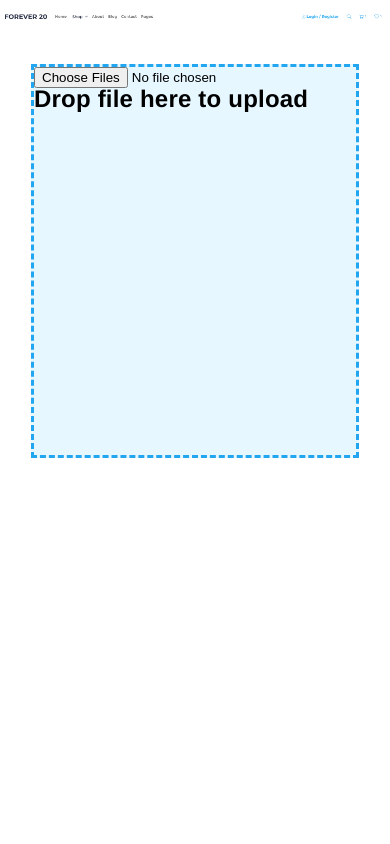
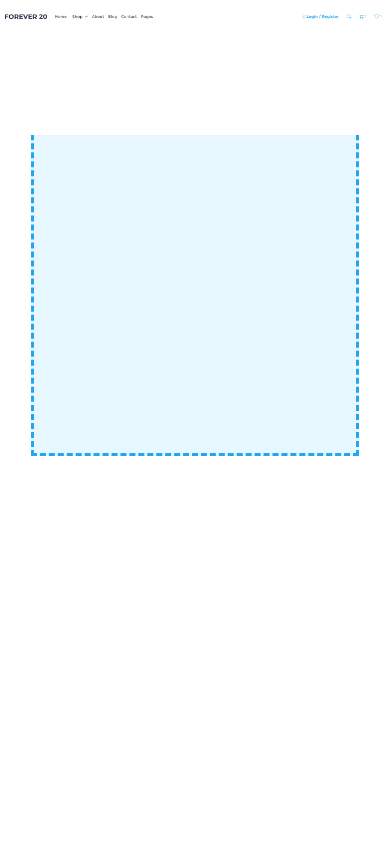
Before and after one commit to lethinhuy20/CS406.O11, a Django app: page / in a window 390 px wide. Run offline with Django 5.2, Linux system fonts and the light colour scheme; some libraries are stand-ins or nearby versions.

Commit message:
fix mobile responsive, add error notif and clean the code

```diff
--- a/webthoitrang/app/static/css/globals.css
+++ b/webthoitrang/app/static/css/globals.css
@@ -6,7 +6,9 @@
 html,
 body {
   margin: 0px;
-  height: 100%;
+  width: 100%;
+  height: auto;
+  font-family: var(--text-font-family);
 }
 /* a blue color as a generic focus style */
 button:focus-visible {
--- a/webthoitrang/app/static/css/style.css
+++ b/webthoitrang/app/static/css/style.css
@@ -2,18 +2,33 @@
   display: flex;
   flex-direction: column;
   width: 100%;
-  height: 100vh;
+  /* height: 100vh; */
   align-items: flex-start;
-  position: absolute;
 }
 
-.desktop .navbar {
-  position: relative;
-  align-self: stretch;
-  flex: 0 0 auto;
+#navbar img {
+  position: fixed;
+  top: 0;
+  left: 0;
+  width: 100%;
 }
 
-.desktop .frame {
+#navbar {
+  position: fixed;
+  display: block;
+  width: 100%;
+  height: 16%;
+  background-color: white;
+  z-index: 1;
+}
+
+
+.desktop #content {
+  width: 100%;
+  margin-top: 8%;
+}
+
+.desktop .container {
   display: flex;
   align-items: flex-start;
   flex: 1 1 100%;
@@ -22,7 +37,8 @@
   align-self: stretch;
 }
 
-.desktop .div {
+
+.desktop .dropzone-component {
   display: flex;
   flex-direction: column;
   align-items: flex-start;
@@ -236,11 +248,11 @@
   align-self: stretch;
   flex: initial;
   height: fit-content;
-  font-family: "Montserrat", Helvetica;
+  font-family: var(--text-font-family);
   font-weight: 700;
   color: #000000;
   font-size: 24px;
-  letter-spacing: 0.2px;
+  letter-spacing: var(--text-letter-spacing);
   line-height: 22px;
   white-space: nowrap;
 }
@@ -271,3 +277,19 @@
   object-fit: contain;
   margin: auto;
 }
+
+
+@media only screen and (max-width: 600px) {
+  .desktop .container {
+    flex-direction: column;
+  }
+
+  .desktop .retrieve-result {
+    margin: auto;
+    padding: 20px;
+  }
+
+  .desktop .text-wrapper-2 {
+    text-align: center;
+  }
+}
--- a/webthoitrang/app/static/css/styleguide.css
+++ b/webthoitrang/app/static/css/styleguide.css
@@ -1,10 +1,10 @@
 :root {
-  --light-blue: rgba(230, 247, 255, 1);
-  --blue: rgba(35, 166, 240, 1);
+  --light-blue: #e6f7ff;
+  --blue: #23a6f0;
   --text-font-family: "Montserrat-Regular", Helvetica;
   --text-font-weight: 400;
   --text-font-size: 14px;
-  --text-letter-spacing: 0px;
+  --text-letter-spacing: 0.2px;
   --text-line-height: normal;
   --text-font-style: normal;
 }
--- a/webthoitrang/app/templates/app/base.html
+++ b/webthoitrang/app/templates/app/base.html
@@ -35,8 +35,12 @@
   </head>
   <body>
     <div class="desktop">
-      <img class="navbar" src="{% static 'img/navbar.png' %}" />
-      <div class="frame">
+      <div id="navbar">
+        <a href="/">
+          <img src="{% static 'img/navbar.png' %}" alt="navbar image version"/>
+        </a>
+      </div>
+      <div id="content">
         {% block main_content %}{% endblock main_content %}
       </div>
     </div>
--- a/webthoitrang/app/templates/app/home.html
+++ b/webthoitrang/app/templates/app/home.html
@@ -1,7 +1,16 @@
 {% extends "app/base.html" %}
 {% load static %}
 {%block main_content %}
-<div class="div">
+
+{% if err %}
+<div class="error-notif">
+  <p class="error-notif-text">
+    We encounter an error: {{ err }}. Please try again
+  </p>
+</div>
+{% endif %}
+<div class="container">
+  <div class="dropzone-component">
     <div class="group">
       <form
         action="{% url 'upload' %}"
@@ -32,7 +41,7 @@
     </div>
   </div>
   {% if query_image %}
-<div class="frame-3">
+  <div class="retrieve-result">
     <div class="frame-4">
       <div class="text-wrapper-2">Search results</div>
       <img class="line" src="{% static 'img/line-1.svg' %}" alt="line" />
@@ -54,6 +63,7 @@
     </div>
   </div>
   {% endif %}
+</div>
 <script>
   Dropzone.options.uploadImage = {
     maxFiles: 1,
@@ -71,5 +81,14 @@
       });
     },
   };
+
+  // handle errors and reload the page
+  function handleErrorAndReload() {
+    if (document.querySelector('.error-notif')) {
+      setTimeout(function() {
+        window.location.reload();
+      }, 3000); // Delay reload by 3 seconds
+    }
+  }
 </script>
 {%endblock main_content%}
```
Also changed, not shown: other parts of webthoitrang/app/static/css/style.css (+29 -39 lines), 1 other file. Lines whose indentation alone changed are shown as unchanged.
